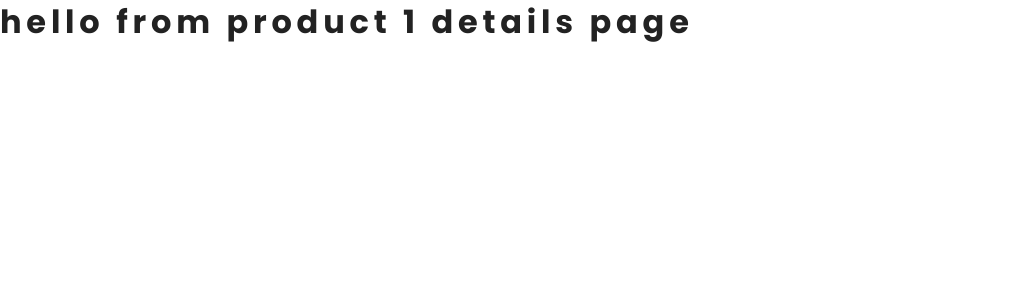
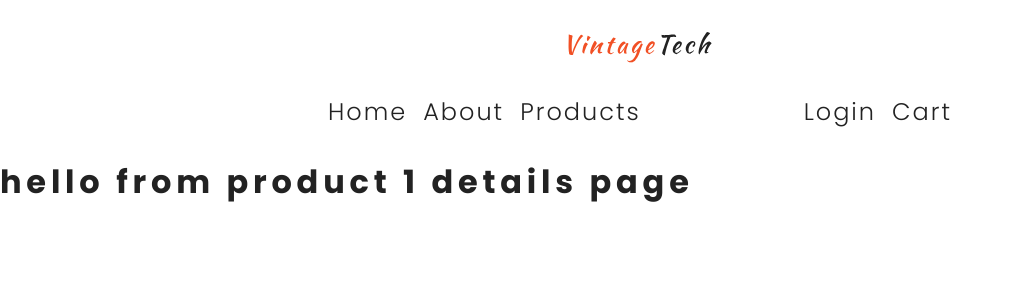
Before and after one commit to Ref-Bit/Vin_Act, a React (Create React App) app: page /products/1 in a window 1280 px wide. Shown: the top 300 px of the page, without its empty margins (0-1011 px from the left). Built offline with nearby package versions, Linux system fonts and the light colour scheme.

Commit message:
Initialized Header

```diff
--- a/src/App.js
+++ b/src/App.js
@@ -10,10 +10,12 @@ import {
   Products,
   ProductDetails,
 } from "./pages";
+import { Header } from "./components";
 
 export default function App() {
   return (
     <Router>
+      <Header />
       <Switch>
         <Route exact path="/">
           <Home />
--- a/src/components/Header.js
+++ b/src/components/Header.js
@@ -1,5 +1,30 @@
 import React from "react";
+import { Link } from "react-router-dom";
+import logo from "../assets/logo.svg";
 
 export default function Header() {
-  return <h1>hello from header</h1>;
+  return (
+    <header className="header">
+      <img src={logo} alt="logo" className="logo" />
+      <nav>
+        <ul>
+          <div>
+            <li>
+              <Link to="/">Home</Link>
+              <Link to="/about">About</Link>
+              <Link to="/products">Products</Link>
+            </li>
+          </div>
+          <div>
+            <li>
+              <Link to="/login">Login</Link>
+            </li>
+            <li>
+              <Link to="/cart">Cart</Link>
+            </li>
+          </div>
+        </ul>
+      </nav>
+    </header>
+  );
 }
--- /dev/null
+++ b/src/components/index.js
@@ -0,0 +1,6 @@
+export { default as Alert } from "./Alert";
+export { default as Header } from "./Header";
+export { default as Hero } from "./Hero";
+export { default as Loading } from "./Loading";
+export { default as LoginLink } from "./LoginLink";
+export { default as PrivateRoute } from "./PrivateRoute";
```
